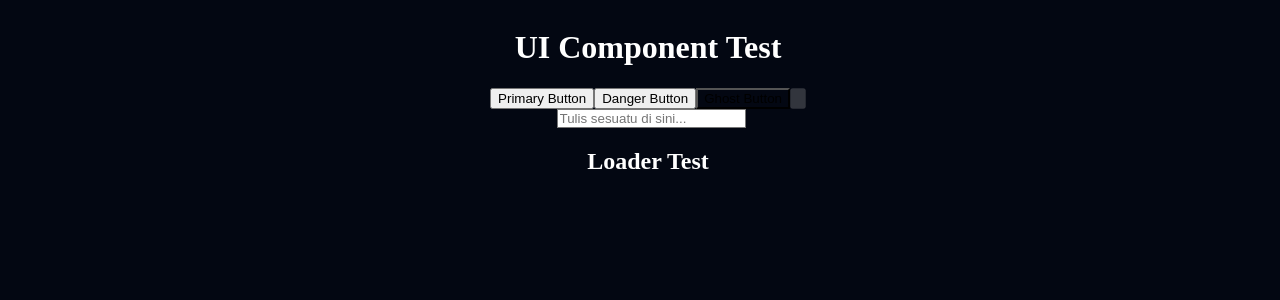
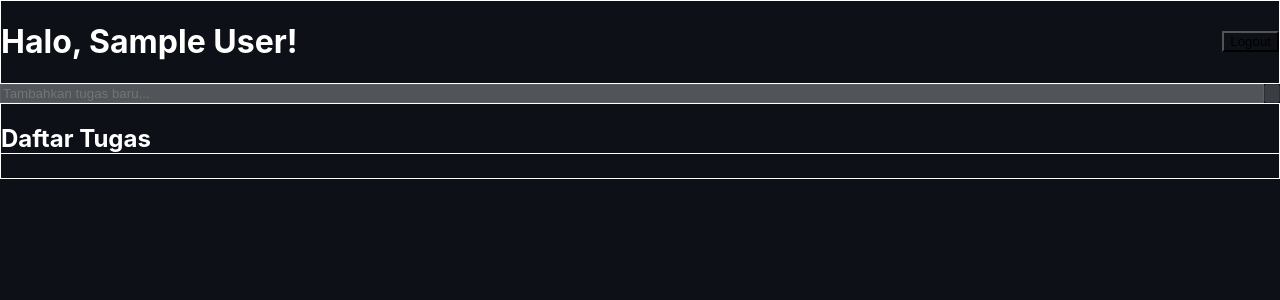
Before and after one commit to herfando/modern-react-todolist, a React (Vite) app: page / in a window 1280 px wide. Shown: the top 300 px of the page. Built offline with nearby package versions, Linux system fonts and the light colour scheme; no server answers; sample sign-in values are in the browser's storage.

Commit message:
edit todolist and home

```diff
--- a/src/App.tsx
+++ b/src/App.tsx
@@ -1,39 +1,42 @@
 import React from 'react';
+import { Routes, Route, Navigate } from 'react-router-dom';
 
-// --- Import Komponen UI untuk UJI COBA ---
-import Button from './components/ui/button/Button';
-import Input from './components/ui/input/Input';
-import Loader from './components/ui/loader/Loader';
-// ------------------------------------------
+// Import halaman dan provider
+import Home from './components/pages/home';
+import LoginPage from './components/pages/Login';
+import RegisterPage from './components/pages/Register';
+import { useAuth } from './providers/AuthContext';
 
-// Kami menghapus semua import routing (Routes, Route, dll.)
-// dan import halaman/provider yang belum dibuat (HomePage, useAuth, dll.)
-// untuk menghilangkan 12 error yang muncul.
+// Komponen Pembungkus untuk Halaman yang Terproteksi
+const ProtectedRoute: React.FC<{ element: React.ReactNode }> = ({ element }) => {
+    const { isAuthenticated, isLoading } = useAuth();
+
+    if (isLoading) {
+        return <div className="min-h-screen flex items-center justify-center bg-gray-950 text-white text-xl">Loading...</div>;
+    }
+
+    if (isAuthenticated) {
+        return element;
+    }
+
+    return <Navigate to="/login" replace />;
+};
 
 const App: React.FC = () => {
     return (
-        <div className="p-8 min-h-screen bg-gray-900 flex flex-col items-center gap-6">
-            <h1 className="text-3xl font-bold text-white mb-4">UI Component Test</h1>
+        <Routes>
+            <Route path="/login" element={<LoginPage />} />
+            <Route path="/register" element={<RegisterPage />} />
 
-            {/* Test Button Components */}
-            <div className="flex gap-4 w-full justify-center">
-                <Button variant="primary">Primary Button</Button>
-                <Button variant="danger">Danger Button</Button>
-                <Button variant="ghost">Ghost Button</Button>
-                <Button isLoading>Loading</Button>
-            </div>
+            {/* Rute utama yang terproteksi (halaman To-Do) */}
+            <Route
+                path="/"
+                element={<ProtectedRoute element={<Home />} />}
+            />
 
-            {/* Test Input Component */}
-            <div className="w-96">
-                <Input placeholder="Tulis sesuatu di sini..." />
-            </div>
-
-            {/* Test Loader Component */}
-            <div className="p-4 bg-gray-800 rounded-lg w-fit">
-                <h2 className="text-xl text-white mb-2">Loader Test</h2>
-                <Loader />
-            </div>
-        </div>
+            {/* Halaman 404 jika rute tidak ditemukan */}
+            <Route path="*" element={<div className="text-center p-20 text-red-500 bg-gray-950 min-h-screen">404 NOT FOUND</div>} />
+        </Routes>
     );
 };
 
--- a/src/components/container/TodoList/TodoList.tsx
+++ b/src/components/container/TodoList/TodoList.tsx
@@ -1,71 +1,67 @@
-// src/components/container/TodoList/TodoList.tsx (FULL CODE - Perbaikan Akhir)
+import React from 'react';
+import { useAuth } from '../../../providers/AuthContext';
+import Button from '../../ui/button/Button';
+import TodoForm from '../../container/TodoForm/TodoForm';
+import TodoList from '../../container/TodoList/TodoList';
+import Loader from '../../ui/loader/Loader';
+import { useTodos } from '../../../hooks/useTodos';
 
-import React from 'react';
-import { useTodos } from '../../../hooks/useTodos';
-import { TodoItem } from '../TodoItem/TodoItem';
-// Hapus import type { Todo } dari sini, karena tidak digunakan langsung di body komponen.
+const Home: React.FC = () => {
+  const { user, logout } = useAuth();
+  // Kita tetap mengambil 'todos' di sini hanya untuk logika render kondisional (kosong atau tidak)
+  const { isLoading, error, todos } = useTodos();
 
-// Placeholder Loader (Ganti dengan komponen UI/loader Anda)
-const Loader = () => <div className="text-center py-10 text-blue-500 font-semibold">Memuat daftar tugas...</div>;
+  return (
+    <div className="min-h-screen p-4 md:p-8 bg-gray-950 flex flex-col items-center">
+      <div className="w-full max-w-2xl space-y-8">
 
-export const TodoList: React.FC = () => {
-  const {
-    todos,
-    isLoading,
-    error,
-    updateTodoStatus,
-    deleteTodo,
-    isUpdating,
-  } = useTodos();
+        <header className="flex justify-between items-center p-4 bg-gray-900 rounded-xl shadow-lg border border-gray-700">
+          <h1 className="text-2xl md:text-3xl font-bold text-blue-400 truncate">
+            Halo, {user?.name || 'Pengguna'}!
+          </h1>
+          <Button variant="ghost" onClick={logout} className="ml-4">
+            Logout
+          </Button>
+        </header>
 
-  const handleUpdateStatus = (id: string, newStatus: boolean) => {
-    updateTodoStatus({ id, newStatus });
-  };
+        <TodoForm />
 
-  const handleDelete = (id: string) => {
-    deleteTodo(id);
-  };
+        <div className="bg-gray-900 p-6 rounded-xl shadow-lg border border-gray-700 space-y-4">
+            <h2 className="text-xl font-semibold text-white border-b border-gray-700 pb-3">Daftar Tugas</h2>
 
-  // Conditional Rendering: Loading State
-  if (isLoading) {
-    return <Loader />;
-  }
+            {/* Kita cukup memuat TodoList di sini, dan TodoList akan menangani semua status di dalamnya. */}
+            {/* Opsi 1: Paling Sederhana, biarkan TodoList menangani semua loading/empty state */}
+            {/* Opsi 2 (Yang saya gunakan di bawah): Menggunakan logika loading/empty di Home.tsx juga */}
 
-  // Conditional Rendering: Error State
-  if (error) {
-    return (
-      <div className="text-red-500 text-center py-10">
-        ❌ **Kesalahan:** Gagal memuat daftar. Pesan: {(error as Error).message}
-      </div>
-    );
-  }
+            {/* Catatan: Karena kita perlu mengecek todos.length untuk EMPTY state, kita tetap harus mengimpor todos dari useTodos di Home.tsx. */}
 
-  // Conditional Rendering: Empty State
-  if (todos.length === 0) {
-    return (
-      <div className="text-center py-20 border border-gray-700 p-8 rounded-lg bg-gray-900">
-        <h3 className="text-xl text-white font-semibold mb-2">🎉 Tidak ada tugas.</h3>
-        <p className="text-gray-400">Tambahkan tugas baru untuk memulai!</p>
-      </div>
-    );
-  }
+            {isLoading && (
+                <div className="flex justify-center p-8">
+                    <Loader />
+                </div>
+            )}
 
-  // Tampilkan daftar ToDo
-  return (
-    <div className="space-y-4" style={{ opacity: isUpdating ? 0.6 : 1 }}>
-      <h2 className="text-2xl font-bold text-white mb-4">Tugas ({todos.length} item)</h2>
+            {error && (
+                <div className="text-red-400 text-center p-4">
+                    Gagal memuat tugas: {error.message}. Coba muat ulang.
+                </div>
+            )}
 
-      {/* Mapping dan Props Handling */}
-      {todos.map((todo) => (
-        <TodoItem
-          key={todo.id}
-          todo={todo}
-          onUpdateStatus={handleUpdateStatus}
-          onDelete={handleDelete}
-        />
-      ))}
-    </div>
-  );
+            {!isLoading && !error && todos.length === 0 && (
+                <div className="text-gray-500 text-center p-4">
+                    Tidak ada tugas saat ini. Tambahkan yang baru di atas!
+                </div>
+            )}
+
+            {/* PERHATIAN UTAMA: MENGHAPUS todos={todos} */}
+            {!isLoading && !error && todos.length > 0 && (
+                <TodoList />
+            )}
+        </div>
+
+      </div>
+    </div>
+  );
 };
 
-export default TodoList;
+export default Home;
--- a/src/components/pages/home/Home.tsx
+++ b/src/components/pages/home/Home.tsx
@@ -1,45 +1,59 @@
-// src/components/container/TodoList/TodoList.tsx (FULL CODE - DUMMY DENGAN PROPS)
+import React from 'react';
+import { useAuth } from '../../../providers/AuthContext';
+import Button from '../../ui/button/Button';
+import TodoForm from '../../container/TodoForm/TodoForm';
+import TodoList from '../../container/TodoList/TodoList';
+import Loader from '../../ui/loader/Loader';
+import { useTodos } from '../../../hooks/useTodos';
 
-import React from 'react';
-// WAJIB: Import type Todo (pastikan path ini benar)
-import type { Todo } from '../../../types/todo';
+const Home: React.FC = () => {
+  const { user, logout } = useAuth();
+  const { isLoading, error, todos } = useTodos();
 
-// DEFINISI PROPS WAJIB
-interface TodoListProps {
-    // Memastikan TodoList menerima array Todo
-    todos: Todo[];
-    // Memastikan TodoList menerima handler untuk update status
-    onUpdateStatus: (id: string, newStatus: boolean) => void;
-}
+  return (
+    <div className="min-h-screen p-4 md:p-8 bg-gray-950 flex flex-col items-center">
+      <div className="w-full max-w-2xl space-y-8">
 
-const TodoList: React.FC<TodoListProps> = ({ todos, onUpdateStatus }) => {
-    // Tambahkan styling di sini untuk memastikan Dark Mode bekerja
-    return (
-        <div className="space-y-3 mt-6">
-            <h2 className="text-xl font-bold text-gray-200 mb-4">Daftar Tugas Aktif</h2>
-            {todos.length === 0 ? (
-                 <p className="text-gray-400">Tidak ada tugas yang terdaftar.</p>
-            ) : (
-                todos.map((todo) => (
-                    <div key={todo.id} className="p-4 bg-gray-800 rounded-lg shadow-xl flex justify-between items-center border border-gray-700">
+        <header className="flex justify-between items-center p-4 bg-gray-900 rounded-xl shadow-lg border border-gray-700">
+          <h1 className="text-2xl md:text-3xl font-bold text-blue-400 truncate">
+            Halo, {user?.name || 'Pengguna'}!
+          </h1>
+          <Button variant="ghost" onClick={logout} className="ml-4">
+            Logout
+          </Button>
+        </header>
 
-                        <span className={`text-lg ${todo.isCompleted ? 'line-through text-gray-500' : 'text-white'}`}>
-                            {todo.title} - Prioritas: {todo.priority}
-                        </span>
+        <TodoForm />
 
-                        <button
-                            onClick={() => onUpdateStatus(todo.id, !todo.isCompleted)}
-                            className={`px-3 py-1 rounded-full text-sm font-semibold transition-colors
-                                ${todo.isCompleted ? 'bg-green-600 hover:bg-green-700' : 'bg-blue-600 hover:bg-blue-700'}
-                                text-white`}
-                        >
-                            {todo.isCompleted ? "Belum Selesai" : "Selesai"}
-                        </button>
-                    </div>
-                ))
+        <div className="bg-gray-900 p-6 rounded-xl shadow-lg border border-gray-700 space-y-4">
+            <h2 className="text-xl font-semibold text-white border-b border-gray-700 pb-3">Daftar Tugas</h2>
+
+            {isLoading && (
+                <div className="flex justify-center p-8">
+                    <Loader />
+                </div>
+            )}
+
+            {error && (
+                <div className="text-red-400 text-center p-4">
+                    Gagal memuat tugas: {error.message}. Coba muat ulang.
+                </div>
+            )}
+
+            {!isLoading && !error && todos.length === 0 && (
+                <div className="text-gray-500 text-center p-4">
+                    Tidak ada tugas saat ini. Tambahkan yang baru di atas!
+                </div>
+            )}
+
+            {!isLoading && !error && todos.length > 0 && (
+                <TodoList todos={todos} />
             )}
         </div>
-    );
+
+      </div>
+    </div>
+  );
 };
 
-export default TodoList;
+export default Home;
--- a/src/index.css
+++ b/src/index.css
@@ -1,22 +1,20 @@
-/* src/index.css (FULL CODE - Perbaikan Agresif Dark Mode) */
-
+/* Import Tailwind CSS directives */
 @tailwind base;
 @tailwind components;
 @tailwind utilities;
 
-/* Terapkan ke HTML dan Body */
-html, body {
-    background-color: #030712;
+/* Set font dan styling dasar untuk seluruh aplikasi */
+@layer base {
+  html {
+    /* Gunakan font Inter untuk seluruh aplikasi */
+    font-family: 'Inter', sans-serif;
+  }
+
+  body {
+    /* Background default sesuai Figma (dark mode) */
+    background-color: #0d1117;
     color: #ffffff;
     min-height: 100vh;
-    height: 100%;
-    width: 100%;
+    margin: 0;
+  }
 }
-
-/* Terapkan ke elemen root utama React */
-#root {
-    min-height: 100vh;
-    height: 100%;
-    width: 100%;
-    background-color: #030712;
-}
```
